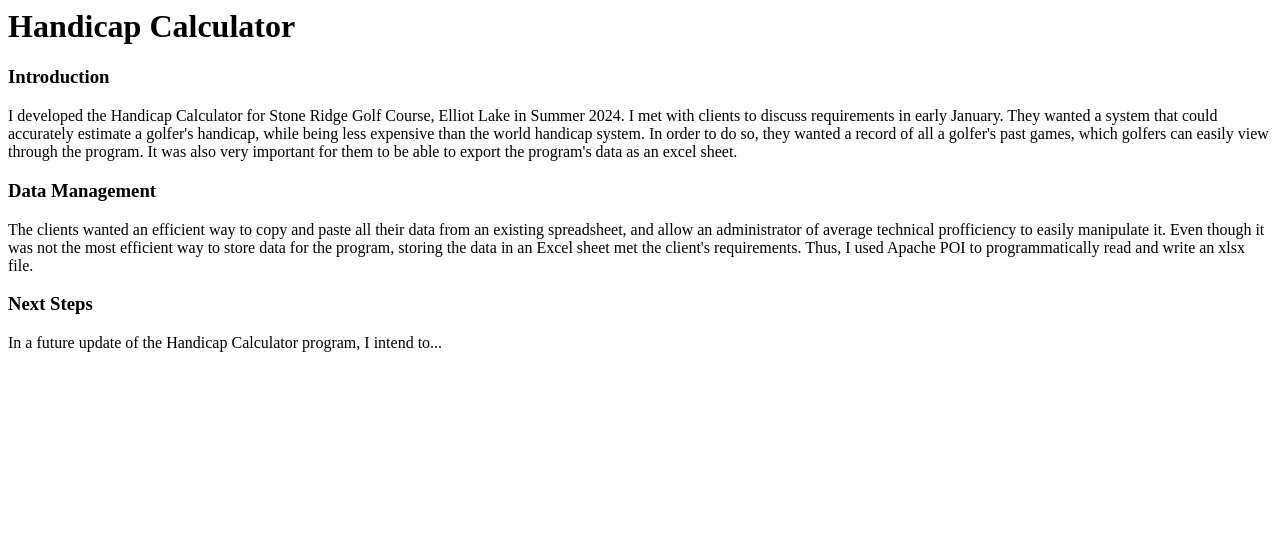
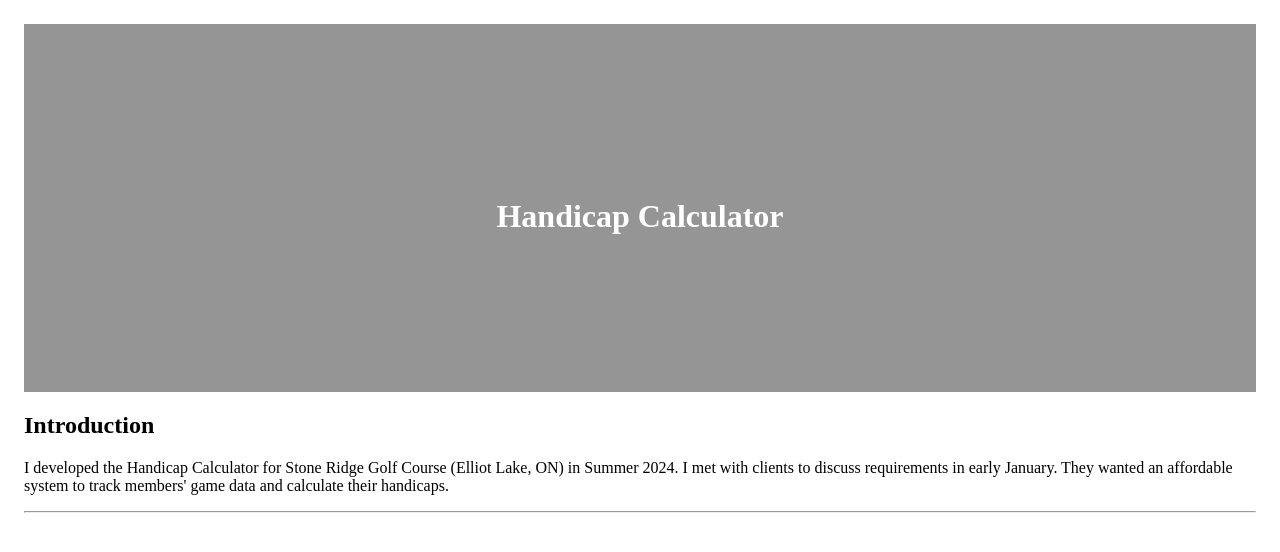
Before and after one commit to myakay38/Handicap-Calculator, a plain HTML site: page index.html in a window 1280 px wide. Drawn offline with Linux system fonts and the light colour scheme.

Commit message:
Started implementing layout that has been sketched

```diff
--- a/index.html
+++ b/index.html
@@ -1,4 +1,5 @@
 <html>
+
 <head>
     <meta charset="utf-8">
     <title>Handicap Calculator</title>
@@ -6,38 +7,37 @@
 <style>
     body {
         background-color: white;
+        padding: 1em;
+    }
+    #header {
+        color: white;
+        background-color: rgba(0, 0, 0, 0.416);
+        height: 20em;
+        justify-content: center;
+        padding: 1em;
+        padding-top: 2em;
+        text-align: center;
+        align-content: center;
     }
 
 </style>
+
 <body>
-        <!--Overlay this with background picture for HCPC-->
+    <div id="header">
         <h1>Handicap Calculator</h1>
+    </div>
 
-        <h3>Introduction</h3>
+    <h2>Introduction</h2>
     <p>
-            I developed the Handicap Calculator for Stone Ridge Golf Course, Elliot Lake in Summer 2024.
-            I met with clients to discuss requirements in early January. They wanted a system that could
-            accurately estimate a golfer's handicap, while being less expensive than the world handicap
-            system. In order to do so, they wanted a record of all a golfer's past games, which golfers
-            can easily view through the program. It was also very important for them to be able to export
-            the program's data as an excel sheet.
+        I developed the Handicap Calculator for Stone Ridge Golf Course (Elliot Lake, ON) in Summer 2024. I met with clients to discuss requirements in early January. They wanted an affordable system to track members' game data and calculate their handicaps.
     </p>
+    <hr>
 
-        <h3>Data Management</h3>
-        <p>
-            The clients wanted an efficient way to copy and paste all their data from an existing spreadsheet,
-            and allow an administrator of average technical profficiency to easily manipulate it. Even though
-            it was not the most efficient way to store data for the program, storing the data in an Excel sheet
-            met the client's requirements. Thus, I used Apache POI to programmatically read and write an xlsx
-            file.
-        </p>
 
-        <h3>Next Steps</h3>
-        <p>
-            In a future update of the Handicap Calculator program, I intend to...
-        </p>
+
 
 
 
 </body>
+
 </html>
```
Also changed, not shown: Content.txt (added). Lines whose indentation alone changed are shown as unchanged.
